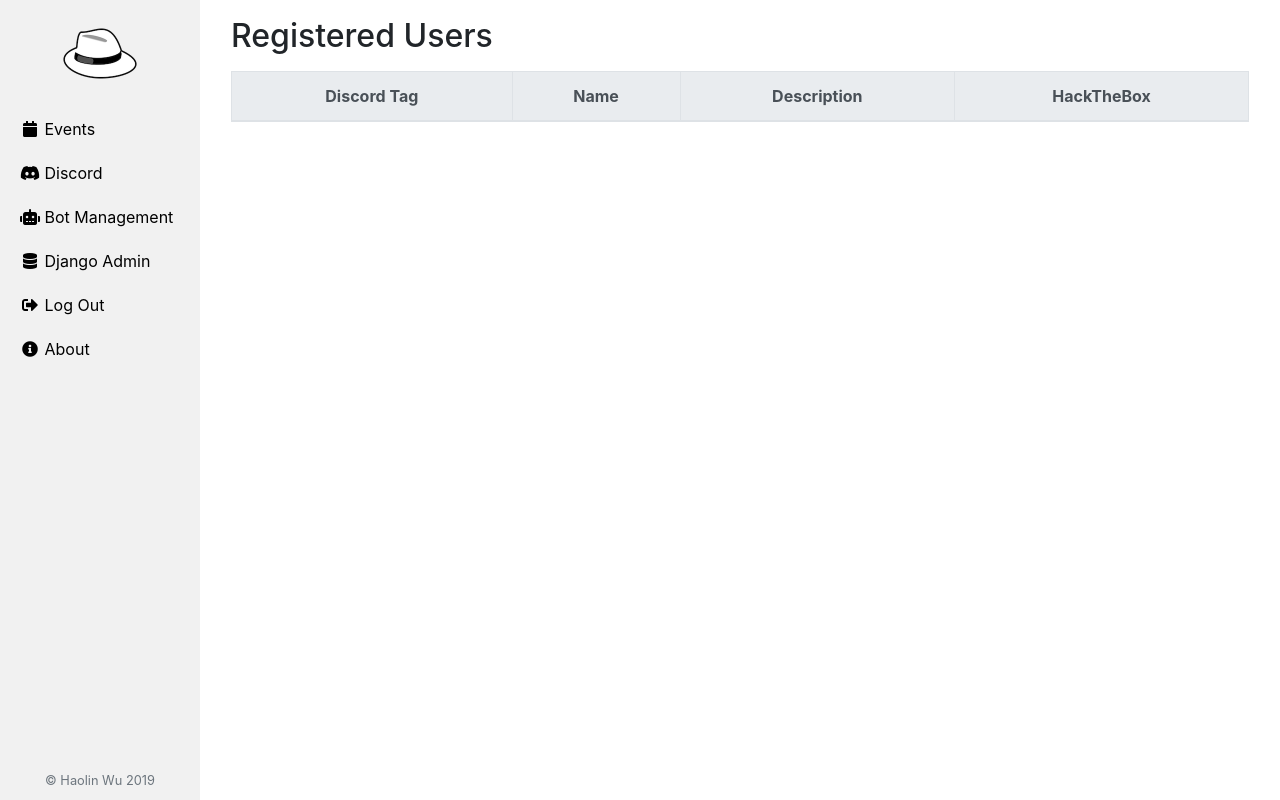
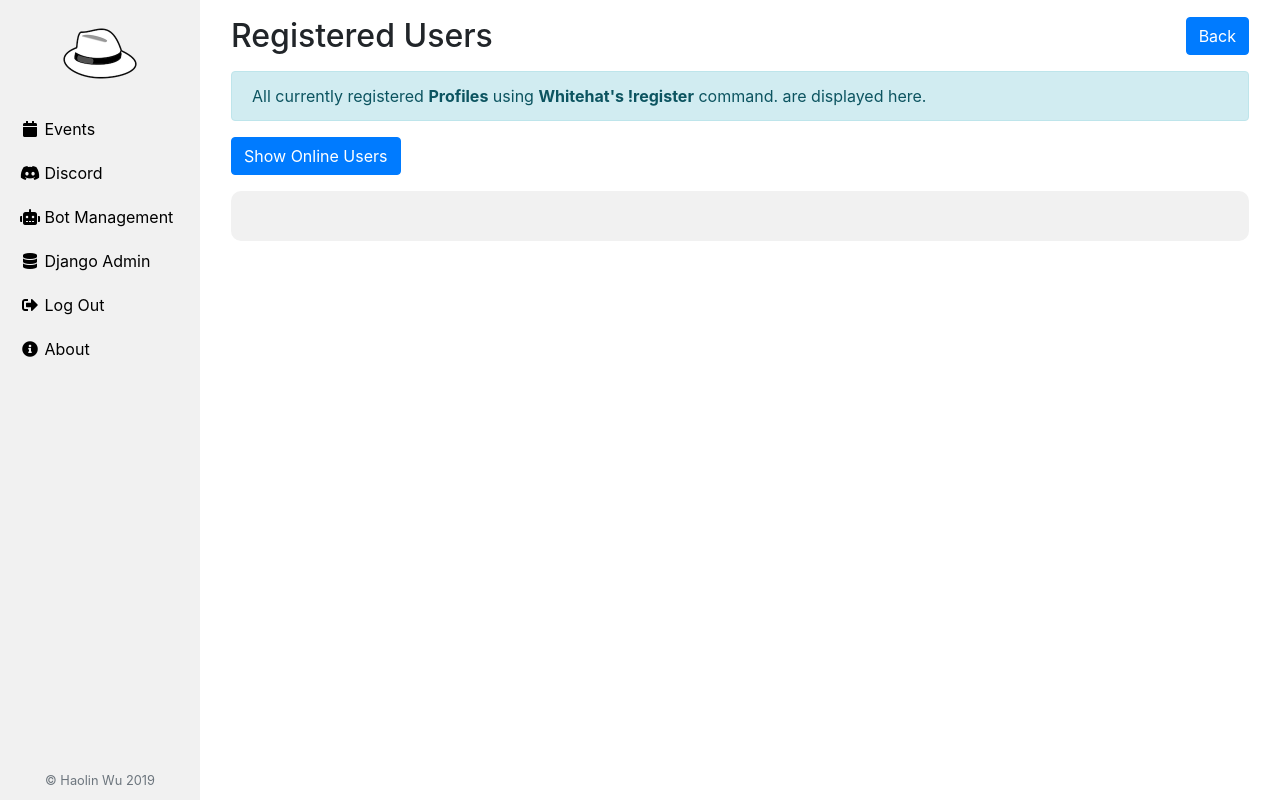
Before and after one commit to Dragonite/djangohat, a Django app: page /users/ in a window 1280 px wide. Run offline with Django 3.2, Linux system fonts and the light colour scheme; the visitor is signed in with stand-in values (Sample User, id 1); lists and menus that the app fills with data are empty; parts of the project's set-up code (start-up, migrations or seed data) failed here and were passed over; some libraries are stand-ins or nearby versions.

Commit message:
Add registered users template with discord widget integration

```diff
--- a/users/templates/user_index.html
+++ b/users/templates/user_index.html
@@ -7,31 +7,70 @@
 
 {% block page_header %}
   Registered Users
+  <a href="{% url "bot-management:bot_landing" %}" class="btn btn-primary float-right" style="color: #FFF">
+    Back
+  </a>
 {% endblock %}
 
 {% block body %}
-  <table class="table table-bordered" style="text-align: center">
-    <thead class="thead-light">
-    <tr>
-      <th scope="col">Discord Tag</th>
-      <th scope="col">Name</th>
-      <th scope="col">Description</th>
-      <th scope="col">HackTheBox</th>
-    </tr>
-    </thead>
-    <tbody>
-    {% for user in users %}
-      <tr>
-        <th scope="row">{{ user.discord_tag }}</th>
-        <td>{{ user.full_name }}</td>
-        <td>{{ user.description }}</td>
-        {% if user.get_htb_url %}
-          <td><a href="{{ user.get_htb_url }}">Link to Profile</a></td>
-        {% else %}
-          <td></td>
-        {% endif %}
-      </tr>
+  <div class="alert alert-info">
+    All currently registered <strong>Profiles</strong> using <strong>Whitehat's !register</strong> command. are
+    displayed here.
+  </div>
+  <!-- Trigger Discord User Modal -->
+  <button type="button" class="btn btn-primary mb-3" data-toggle="modal" data-target="#userModal">
+    Show Online Users
+  </button>
+
+  <!-- Discord User Modal -->
+  <div class="modal fade" id="userModal" tabindex="-1" role="dialog" aria-labelledby="userModalLabel"
+       aria-hidden="true">
+    <div class="modal-dialog" role="document">
+      <div class="modal-content">
+        <iframe src="https://discordapp.com/widget?id=594900376508039169" height="600"
+                allowtransparency="true" frameborder="0"></iframe>
+      </div>
+    </div>
+  </div>
+  <div class="item-background"
+       style="display: flex; flex-wrap: wrap; justify-content: space-between; padding-bottom: 20px">
+    {% for profile in profiles %}
+      <a style="min-width: 49%; margin: 0 auto 10px auto" data-toggle="modal"
+         data-target="#userModal_{{ profile.discord_id }}">
+        <div class="card">
+          <div class="card-body" style="text-align: center">
+            <img src="{{ profile.discord_avatar }}" alt="discord_avatar_{{ profile.discord_id }}" height="50"
+                 width="50">
+            <br>
+            <div class="mt-1">
+              {{ profile.discord_tag }}
+            </div>
+            <strong>{{ profile.full_name }}</strong>
+            <br>
+
+          </div>
+        </div>
+      </a>
+      <div class="modal fade" id="userModal_{{ profile.discord_id }}" tabindex="-1" role="dialog"
+           aria-labelledby="userModal_{{ profile.discord_id }}_Label"
+           aria-hidden="true">
+        <div class="modal-dialog" role="document">
+          <div class="modal-content">
+            <div class="modal-header">
+              <h5 class="modal-title" id="exampleModalLabel">User Information</h5>
+              <button type="button" class="close" data-dismiss="modal" aria-label="Close">
+                <span aria-hidden="true">&times;</span>
+              </button>
+            </div>
+            <div class="modal-body">
+              {{ profile.full_name }}<br>
+              {{ profile.link }}<br>
+              {{ profile.description }}
+            </div>
+          </div>
+        </div>
+      </div>
+
     {% endfor %}
-    </tbody>
-  </table>
+  </div>
 {% endblock %}
```
